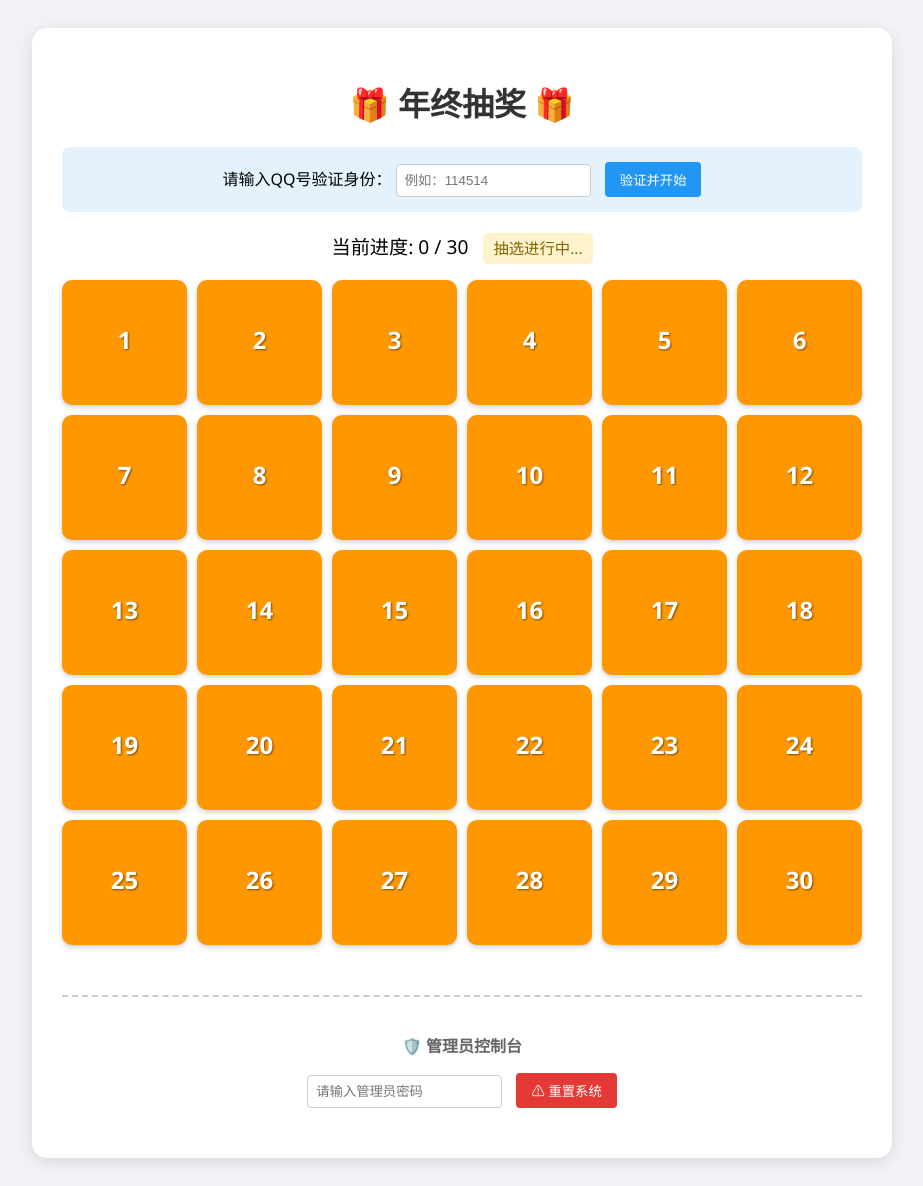
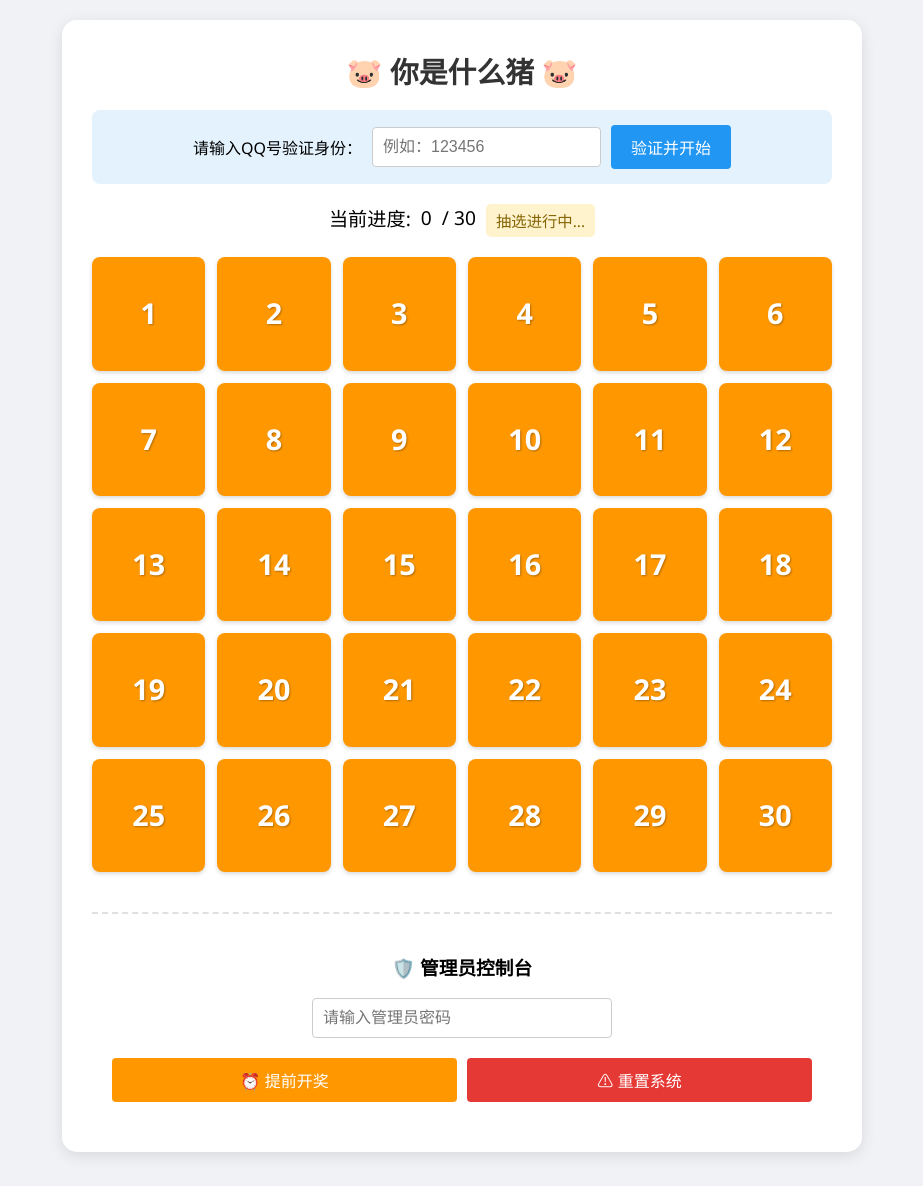
Before and after one commit to kitsurato/Remote-lottery, a Flask app: page / in a window 1280 px wide. Shown: the whole page, without its empty margins (178-1101 px from the left). After the commit the page ends 1156 px from the top, so only its background shows below. Run offline with Flask 3, Linux system fonts and the light colour scheme.

Commit message:
V1.1
增加提前开奖与id显示

```diff
--- a/app.py
+++ b/app.py
@@ -1,68 +1,109 @@
 import json
 import os
 import random
+import time
 from flask import Flask, render_template, jsonify, request
 
 app = Flask(__name__)
 
 # ================= 配置区域 =================
 
-# 管理员密码
-ADMIN_PASSWORD = "admin888"
-
-# 数据存储文件
+ADMIN_PASSWORD = "1145141919810"
 DATA_FILE = "lottery_data.json"
 
-# 用户名单及次数配置
+ADMIN_SECURITY_IP = {}
+
+# --- 用户名单 (QQ -> 名字 & 次数) ---
 ALLOWED_USERS_CONFIG = {
-    "123456": 1,
-    "888888": 5,
-    "10001": 2,
-    "admin": 30
+    "11111": {"name": "小A", "count": 10},
+    "22222": {"name": "小B", "count": 10},
+    "33333": {"name": "小C", "count": 10},
+
 }
 
-# 奖品池
+# --- 奖品列表 ---
 PRIZE_POOL = [
-    "小代哥的茶叶",
-    "仁之剑", "义之剑",
-    "自刎归天", "自刎归天", "自刎归天",
-    "牛魔", "牛魔", "牛魔", "牛魔",
-    "猪", "猪", "猪", "猪", "猪",
-    "猪", "猪", "猪", "猪", "猪",
-    "猪", "猪", "猪", "猪", "猪",
-    "猪", "猪", "猪", "猪", "猪"
+    "曼加利察羊毛猪", "伊比利亚黑蹄猪", "金华两头乌", "匈牙利卷毛猪", "荣昌猪",
+    "太湖梅山猪", "宁乡花猪", "东北民猪", "藏香猪", "成华猪",
+    "伯克希尔猪", "杜洛克猪", "汉普夏猪", "丹麦长白猪", "约克夏大白猪",
+    "皮特兰猪", "波中猪", "塔姆沃思猪", "巴马香猪", "越南大肚猪",
+    "酷尼酷尼猪", "哥廷根迷你猪", "尤卡坦缺齿猪", "奥萨巴岛猪", "非洲疣猪",
+    "红河猪", "鹿豚", "西貒", "巨林猪", "普通野猪"
 ]
 
-# 全局变量
 game_state = {}
 
-# ================= 核心逻辑 =================
+
+
+def get_client_ip():
+    """获取用户真实IP"""
+    if request.headers.getlist("X-Forwarded-For"):
+        return request.headers.getlist("X-Forwarded-For")[0]
+    return request.remote_addr
+
+def check_ip_lockout(ip):
+    """检查IP是否被锁定"""
+    if ip not in ADMIN_SECURITY_IP:
+        return None
+
+    record = ADMIN_SECURITY_IP[ip]
+
+    if time.time() < record['lockout_until']:
+        remaining = int(record['lockout_until'] - time.time())
+        minutes = remaining // 60
+        seconds = remaining % 60
+        return f'⛔ IP已锁定！请等待 {minutes}分{seconds}秒'
+
+    return None
+
+def record_auth_failure(ip):
+    """记录失败次数"""
+    if ip not in ADMIN_SECURITY_IP:
+        ADMIN_SECURITY_IP[ip] = {'attempts': 0, 'lockout_until': 0}
+
+    record = ADMIN_SECURITY_IP[ip]
+
+    if time.time() > record['lockout_until'] and record['lockout_until'] != 0:
+        record['attempts'] = 0
+        record['lockout_until'] = 0
+
+    record['attempts'] += 1
+
+    if record['attempts'] >= 3:
+        record['lockout_until'] = time.time() + 300
+        record['attempts'] = 0
+        return True
+
+    return False
+
+def reset_auth_success(ip):
+    """登录成功，清除不良记录"""
+    if ip in ADMIN_SECURITY_IP:
+        del ADMIN_SECURITY_IP[ip]
+
 
 def init_new_game():
-    """初始化新游戏"""
-    print("正在初始化新游戏...")
     prizes = PRIZE_POOL[:30]
     random.shuffle(prizes)
+
+    initial_counts = {}
+    for qq, info in ALLOWED_USERS_CONFIG.items():
+        initial_counts[qq] = info['count']
 
     new_state = {
         'slots': {},
         'is_revealed': False,
         'taken_count': 0,
-        'user_remaining': ALLOWED_USERS_CONFIG.copy()
+        'user_remaining': initial_counts
     }
 
     for i in range(30):
-        # 注意：JSON的key必须是字符串
         new_state['slots'][str(i)] = {
-            'id': i,
-            'taken': False,
-            'user': '',
-            'prize': prizes[i]
+            'id': i, 'taken': False, 'user': '', 'prize': prizes[i]
         }
     return new_state
 
 def save_data():
-    """保存数据到硬盘"""
     try:
         with open(DATA_FILE, 'w', encoding='utf-8') as f:
             json.dump(game_state, f, ensure_ascii=False, indent=4)
@@ -70,25 +111,20 @@ def save_data():
         print(f"保存失败: {e}")
 
 def load_data():
-    """加载数据"""
     global game_state
     if os.path.exists(DATA_FILE):
         try:
             with open(DATA_FILE, 'r', encoding='utf-8') as f:
                 game_state = json.load(f)
-            print("成功加载存档！")
         except:
-            print("存档损坏，重新初始化...")
             game_state = init_new_game()
             save_data()
     else:
         game_state = init_new_game()
         save_data()
 
-# 启动时加载
 load_data()
 
-# ================= 路由接口 =================
 
 @app.route('/')
 def index():
@@ -99,24 +135,23 @@ def login():
     data = request.json
     qq = str(data.get('qq', '')).strip()
 
+    if qq not in ALLOWED_USERS_CONFIG:
+        return jsonify({'success': False, 'message': '❌ 该QQ号不在名单中！'})
+
     user_counts = game_state.get('user_remaining', {})
+    remaining = user_counts.get(qq, 0)
 
-    if qq not in user_counts:
-        return jsonify({'success': False, 'message': '❌ 该QQ号不在邀请名单中！'})
-
-    remaining = user_counts[qq]
     if remaining <= 0:
         return jsonify({'success': False, 'message': '⚠️ 您的抽奖次数已用完！'})
 
+    nickname = ALLOWED_USERS_CONFIG[qq]['name']
     return jsonify({
-        'success': True,
-        'remaining': remaining,
-        'message': f'验证成功！您还有 {remaining} 次机会'
+        'success': True, 'remaining': remaining, 'name': nickname,
+        'message': f'欢迎，{nickname}！您还有 {remaining} 次机会'
     })
 
 @app.route('/api/status')
 def get_status():
-    # 如果全部抽完，自动触发揭晓
     if game_state['taken_count'] >= 30 and not game_state['is_revealed']:
         game_state['is_revealed'] = True
         save_data()
@@ -125,7 +160,7 @@ def get_status():
     for k, v in game_state['slots'].items():
         safe_slots[k] = v.copy()
         if not game_state['is_revealed']:
-             safe_slots[k]['prize'] = "???" # 隐藏奖品
+             safe_slots[k]['prize'] = "???"
 
     return jsonify({
         'slots': safe_slots,
@@ -142,43 +177,78 @@ def pick_slot():
     slot_id = str(data.get('slot_id'))
     qq = str(data.get('qq', '')).strip()
 
-    user_counts = game_state['user_remaining']
-
-    if qq not in user_counts:
+    if qq not in ALLOWED_USERS_CONFIG:
         return jsonify({'success': False, 'message': '非法用户'})
 
-    if user_counts[qq] <= 0:
+    if game_state['user_remaining'].get(qq, 0) <= 0:
         return jsonify({'success': False, 'message': '您的次数已用完'})
 
     if game_state['slots'][slot_id]['taken']:
         return jsonify({'success': False, 'message': '手慢了，位置被抢了！'})
 
-    # 更新状态
+    nickname = ALLOWED_USERS_CONFIG[qq]['name']
+
     game_state['user_remaining'][qq] -= 1
     game_state['slots'][slot_id]['taken'] = True
-    game_state['slots'][slot_id]['user'] = f"QQ:{qq}"
+    game_state['slots'][slot_id]['user'] = nickname
     game_state['taken_count'] += 1
 
-    save_data() # 立即保存
+    save_data()
+    return jsonify({'success': True, 'remaining': game_state['user_remaining'][qq]})
 
-    return jsonify({
-        'success': True,
-        'remaining': game_state['user_remaining'][qq]
-    })
 
 @app.route('/api/admin/reset', methods=['POST'])
 def admin_reset():
+    client_ip = get_client_ip()
+
+    lock_msg = check_ip_lockout(client_ip)
+    if lock_msg:
+        return jsonify({'success': False, 'message': lock_msg})
+
     data = request.json
-    password = data.get('password', '')
+    input_pwd = data.get('password', '')
 
-    if password != ADMIN_PASSWORD:
-        return jsonify({'success': False, 'message': '密码错误！'})
+    if input_pwd != ADMIN_PASSWORD:
+        just_locked = record_auth_failure(client_ip)
+        if just_locked:
+            return jsonify({'success': False, 'message': '⛔ 连续错误3次！您已被锁定 5 分钟！'})
 
+        attempts = ADMIN_SECURITY_IP[client_ip]['attempts']
+        return jsonify({'success': False, 'message': f'密码错误！再错 {3 - attempts} 次将被锁定。'})
+
+    reset_auth_success(client_ip)
     global game_state
     game_state = init_new_game()
     save_data()
+    return jsonify({'success': True, 'message': '✅ 系统已重置！'})
 
-    return jsonify({'success': True, 'message': '系统已重置，所有数据已清除！'})
+@app.route('/api/admin/early_reveal', methods=['POST'])
+def admin_early_reveal():
+    client_ip = get_client_ip()
+
+    lock_msg = check_ip_lockout(client_ip)
+    if lock_msg:
+        return jsonify({'success': False, 'message': lock_msg})
+
+    data = request.json
+    input_pwd = data.get('password', '')
+
+    if input_pwd != ADMIN_PASSWORD:
+        just_locked = record_auth_failure(client_ip)
+        if just_locked:
+            return jsonify({'success': False, 'message': '⛔ 连续错误3次！您已被锁定 5 分钟！'})
+
+        attempts = ADMIN_SECURITY_IP[client_ip]['attempts']
+        return jsonify({'success': False, 'message': f'密码错误！再错 {3 - attempts} 次将被锁定。'})
+
+    reset_auth_success(client_ip)
+
+    if game_state['is_revealed']:
+        return jsonify({'success': False, 'message': '已经是开奖状态了！'})
+
+    game_state['is_revealed'] = True
+    save_data()
+    return jsonify({'success': True, 'message': '⚡ 已执行提前开奖！'})
 
 if __name__ == '__main__':
     app.run(debug=True, host='0.0.0.0', port=5000)
--- a/static/script.js
+++ b/static/script.js
@@ -4,7 +4,6 @@ let isRevealedState = false;
 function initGrid() {
     const grid = document.getElementById('lotteryGrid');
     if (!grid) return;
-
     grid.innerHTML = "";
     for (let i = 0; i < 30; i++) {
         let slot = document.createElement('div');
@@ -37,7 +36,7 @@ function login() {
             currentQQ = qq;
             document.getElementById('inputArea').classList.add('hidden');
             document.getElementById('userInfo').classList.remove('hidden');
-            document.getElementById('displayQQ').innerText = currentQQ;
+            document.getElementById('displayQQ').innerText = data.name; // 显示名字
             document.getElementById('remainCount').innerText = data.remaining;
             alert(data.message);
         } else {
@@ -77,9 +76,7 @@ function startPolling() {
 function fetchStatus() {
     fetch('/api/status')
         .then(response => response.json())
-        .then(data => {
-            updateUI(data);
-        })
+        .then(data => { updateUI(data); })
         .catch(err => console.error(err));
 }
 
@@ -99,29 +96,28 @@ function updateUI(data) {
     for (let i = 0; i < 30; i++) {
         const slotData = data.slots[i.toString()];
         const slotDiv = document.getElementById('slot-' + i);
-
         if (!slotDiv || !slotData) continue;
 
         if (slotData.taken) {
             slotDiv.classList.add('taken');
-
             slotDiv.querySelector('.slot-user').innerText = slotData.user;
 
-            const hue = getHueFromStr(slotData.user);
+            // 使用名字生成独特颜色
+            const color = getDistinctColor(slotData.user);
 
             if (!isRevealedState) {
-                // 状态A：正常选中
-                slotDiv.style.backgroundColor = `hsl(${hue}, 70%, 45%)`;
+                slotDiv.style.backgroundColor = `hsl(${color.h}, ${color.s}%, ${color.l}%)`;
                 slotDiv.style.borderColor = "rgba(0,0,0,0.1)";
             } else {
-                // 状态B：已揭晓
-                slotDiv.style.backgroundColor = `hsl(${hue}, 85%, 30%)`;
+                slotDiv.style.backgroundColor = `hsl(${color.h}, ${Math.min(color.s + 10, 100)}%, ${Math.max(color.l - 15, 20)}%)`;
                 slotDiv.classList.add('revealed');
                 slotDiv.querySelector('.slot-prize').innerText = slotData.prize;
             }
-
+        } else if (isRevealedState && !slotData.taken) {
+             slotDiv.classList.add('revealed');
+             slotDiv.querySelector('.slot-prize').innerText = slotData.prize;
+             slotDiv.style.backgroundColor = "#78909c";
         } else {
-            // 重置/未被选状态
             slotDiv.className = 'slot';
             slotDiv.style.backgroundColor = "";
             slotDiv.querySelector('.slot-user').innerText = "";
@@ -130,18 +126,22 @@ function updateUI(data) {
     }
 }
 
-function getHueFromStr(str) {
+function getDistinctColor(str) {
+    if (!str) return { h: 0, s: 0, l: 50 };
     let hash = 0;
     for (let i = 0; i < str.length; i++) {
         hash = str.charCodeAt(i) + ((hash << 5) - hash);
     }
-    return Math.abs(hash % 360);
+    const goldenAngle = 137.508;
+    const hue = Math.abs((hash * goldenAngle) % 360);
+    const saturation = 65 + (Math.abs(hash) % 20);
+    const lightness = 40 + (Math.abs(hash) % 10);
+    return { h: hue, s: saturation, l: lightness };
 }
 
 function resetSystem() {
     const pwd = document.getElementById('adminPwd').value;
     if (!pwd) { alert("请输入管理员密码！"); return; }
-
     if(!confirm("⚠️ 警告：这将清除所有记录！确定要重置吗？")) return;
 
     fetch('/api/admin/reset', {
@@ -150,11 +150,21 @@ function resetSystem() {
         body: JSON.stringify({ password: pwd })
     })
     .then(res => res.json())
-    .then(data => {
-        alert(data.message);
-        if (data.success) location.reload();
-    });
+    .then(data => { alert(data.message); if (data.success) location.reload(); });
 }
 
+function earlyReveal() {
+    const pwd = document.getElementById('adminPwd').value;
+    if (!pwd) { alert("请输入管理员密码！"); return; }
+    if(!confirm("⚠️ 确定要在人数未满的情况下【提前开奖】吗？")) return;
+
+    fetch('/api/admin/early_reveal', {
+        method: 'POST',
+        headers: { 'Content-Type': 'application/json' },
+        body: JSON.stringify({ password: pwd })
+    })
+    .then(res => res.json())
+    .then(data => { alert(data.message); if (data.success) fetchStatus(); });
+}
 
 window.onload = initGrid;
--- a/static/style.css
+++ b/static/style.css
@@ -1,139 +1,91 @@
 body {
     font-family: 'Segoe UI', Tahoma, Geneva, Verdana, sans-serif;
     background-color: #f0f2f5;
-    display: flex;
-    justify-content: center;
-    padding: 20px;
+    display: flex; justify-content: center;
+    padding: 20px; margin: 0; min-height: 100vh;
 }
-
 .container {
-    background-color: white;
-    padding: 30px;
-    border-radius: 15px;
-    box-shadow: 0 4px 15px rgba(0,0,0,0.1);
-    text-align: center;
-    max-width: 800px;
-    width: 100%;
+    background-color: white; padding: 30px; border-radius: 15px;
+    box-shadow: 0 4px 15px rgba(0,0,0,0.1); text-align: center;
+    max-width: 800px; width: 100%; box-sizing: border-box;
 }
-
-h1 { color: #333; }
+h1 { color: #333; margin-top: 0; font-size: 1.8rem; }
 
 .user-input-area {
-    margin-bottom: 20px;
-    padding: 15px;
-    background: #e3f2fd;
-    border-radius: 8px;
+    margin-bottom: 20px; padding: 15px; background: #e3f2fd;
+    border-radius: 8px; display: flex; justify-content: center;
+    align-items: center; flex-wrap: wrap; gap: 10px;
 }
 .user-info {
-    margin-bottom: 20px;
-    padding: 10px;
-    background-color: #e8f5e9;
-    border: 1px solid #c8e6c9;
-    border-radius: 8px;
-    font-size: 1.1em;
+    margin-bottom: 20px; padding: 10px; background-color: #e8f5e9;
+    border: 1px solid #c8e6c9; border-radius: 8px; font-size: 1.1em;
 }
 .hidden { display: none; }
 
-input[type="text"], input[type="password"] {
-    padding: 8px; margin-right: 10px; border: 1px solid #ccc; border-radius: 4px;
-}
-button {
-    padding: 8px 15px; background-color: #2196F3; color: white;
-    border: none; border-radius: 4px; cursor: pointer;
-}
+input { padding: 10px; border: 1px solid #ccc; border-radius: 4px; font-size: 16px; }
+button { padding: 10px 20px; background-color: #2196F3; color: white; border: none; border-radius: 4px; cursor: pointer; font-size: 16px; white-space: nowrap; }
 button:hover { background-color: #1976D2; }
 
-.status-bar { margin: 20px 0; font-size: 1.2em; }
-.status-tag { padding: 5px 10px; border-radius: 5px; font-size: 0.8em; margin-left: 10px;}
+.status-bar { margin: 20px 0; font-size: 1.2em; display: flex; justify-content: center; gap: 10px; }
+.status-tag { padding: 5px 10px; border-radius: 5px; font-size: 0.8em; }
 .status-tag.picking { background-color: #fff3cd; color: #856404; }
 .status-tag.revealed { background-color: #d4edda; color: #155724; font-weight: bold; }
 
 .grid-container {
-    display: grid;
-    grid-template-columns: repeat(6, 1fr);
-    gap: 10px;
-    margin-top: 20px;
+    display: grid; grid-template-columns: repeat(6, 1fr); gap: 12px; margin-top: 20px;
+}
+.slot {
+    aspect-ratio: 1; background-color: #FF9800; color: white;
+    border-radius: 8px; display: flex; flex-direction: column;
+    justify-content: center; align-items: center; cursor: pointer;
+    font-weight: bold; transition: all 0.2s ease;
+    box-shadow: 0 2px 4px rgba(0,0,0,0.15); position: relative;
+    overflow: hidden; padding: 2px; user-select: none;
+    -webkit-tap-highlight-color: transparent;
+}
+.slot:active { transform: scale(0.95); }
+.slot:hover { transform: translateY(-2px); box-shadow: 0 4px 8px rgba(0,0,0,0.2); }
+
+.slot.taken { cursor: not-allowed; border: 2px solid rgba(255,255,255,0.4); }
+.slot.revealed {
+    cursor: default; transform: rotateY(360deg); transition: transform 0.8s;
+    border: 2px solid #FFD700; box-shadow: 0 0 10px rgba(255, 215, 0, 0.5);
 }
 
-.slot {
-    aspect-ratio: 1;
-    background-color: #FF9800;
-    color: white;
-    border-radius: 10px;
-    display: flex;
-    flex-direction: column;
-    justify-content: center;
-    align-items: center;
-    cursor: pointer;
-    font-weight: bold;
-    transition: all 0.3s ease;
-    box-shadow: 0 2px 5px rgba(0,0,0,0.2);
-    position: relative;
-    overflow: hidden;
-    padding: 5px;
+.slot-number { font-size: 1.8em; text-shadow: 1px 1px 2px rgba(0,0,0,0.3); }
+.slot-user {
+    font-size: 0.75em; margin-top: 2px; color: white; z-index: 2;
+    text-shadow: 1px 1px 2px rgba(0,0,0,0.8); width: 100%;
+    overflow: hidden; text-overflow: ellipsis; white-space: nowrap;
 }
-
-.slot:hover { transform: translateY(-3px); box-shadow: 0 5px 10px rgba(0,0,0,0.3); }
-
-.slot.taken {
-    cursor: not-allowed;
-    transform: none;
-    border: 2px solid rgba(255,255,255,0.3);
+.slot-prize {
+    display: none; font-size: 0.8em; line-height: 1.2; margin-top: 2px;
+    padding: 2px; color: #FFF59D; font-weight: 900;
+    text-shadow: 1px 1px 0px #000; border-top: 1px solid rgba(255,255,255,0.3);
+    width: 95%; word-break: break-all;
 }
-
-.slot.revealed {
-    cursor: default;
-    transform: rotateY(360deg);
-    transition: transform 0.8s;
-    border: 2px solid #FFD700;
-    box-shadow: 0 0 15px rgba(255, 215, 0, 0.4);
-}
-
-.slot-number {
-    font-size: 1.5em;
-    text-shadow: 1px 1px 2px rgba(0,0,0,0.5);
-}
-.slot-user {
-    font-size: 0.8em;
-    margin-top: 5px;
-    color: white;
-    z-index: 2;
-    text-shadow: 1px 1px 2px rgba(0,0,0,0.8);
-    word-break: break-all;
-    line-height: 1.1;
-}
-
-.slot-prize {
-    display: none;
-    font-size: 0.85em;
-    margin-top: 5px;
-    padding: 2px;
-    color: #FFF59D;
-    font-weight: 900;
-    text-shadow: 1px 1px 0px #000;
-    border-top: 1px solid rgba(255,255,255,0.3);
-    width: 90%;
-}
-
 .slot.revealed .slot-number { display: none; }
 .slot.revealed .slot-prize { display: block; }
-.slot.revealed .slot-user {
-    display: block;
-    font-size: 0.7em;
-    opacity: 0.9;
-}
+.slot.revealed .slot-user { display: block; opacity: 0.9; font-size: 0.7em; }
 
-.admin-panel {
-    margin-top: 50px;
-    padding: 20px;
-    border-top: 2px dashed #ccc;
-    text-align: center;
-}
-.admin-panel h3 { color: #666; font-size: 1em; }
-.admin-panel button { background-color: #e53935; }
-.admin-panel button:hover { background-color: #c62828; }
+.admin-panel { margin-top: 40px; padding: 20px; border-top: 2px dashed #e0e0e0; }
+.admin-btns { display: flex; gap: 10px; margin-top: 10px; }
+.admin-panel input { width: 100%; max-width: 300px; box-sizing: border-box; margin-bottom: 10px;}
+.btn-early { background-color: #FF9800; flex: 1; }
+.btn-early:hover { background-color: #F57C00; }
+.btn-reset { background-color: #e53935; flex: 1; }
+.btn-reset:hover { background-color: #d32f2f; }
 
 @media (max-width: 600px) {
-    .grid-container { grid-template-columns: repeat(5, 1fr); }
-
+    body { padding: 10px; background-color: #fff; }
+    .container { padding: 15px 10px; box-shadow: none; }
+    h1 { font-size: 1.5rem; }
+    .user-input-area { flex-direction: column; align-items: stretch; }
+    input { width: 100%; box-sizing: border-box; }
+    button { width: 100%; margin-top: 5px; }
+    .grid-container { grid-template-columns: repeat(3, 1fr); gap: 8px; }
+    .slot { border-radius: 6px; }
+    .slot-prize { font-size: 0.75em; }
+    .admin-btns { flex-direction: column; }
+    .admin-panel input { max-width: 100%; }
 }
--- a/templates/index.html
+++ b/templates/index.html
@@ -3,21 +3,21 @@
 <head>
     <meta charset="UTF-8">
     <meta name="viewport" content="width=device-width, initial-scale=1.0">
-    <title>年终抽奖</title>
+    <title>幸运猪猪抽奖</title>
     <link rel="stylesheet" href="{{ url_for('static', filename='style.css') }}">
 </head>
 <body>
     <div class="container">
-        <h1>🎁 年终抽奖 🎁</h1>
+        <h1>🐷 你是什么猪 🐷</h1>
 
         <div class="user-input-area" id="inputArea">
             <label for="qqNumber">请输入QQ号验证身份：</label>
-            <input type="text" id="qqNumber" placeholder="例如：114514">
+            <input type="text" id="qqNumber" placeholder="例如：123456">
             <button onclick="login()">验证并开始</button>
         </div>
 
         <div id="userInfo" class="user-info hidden">
-            当前用户 QQ: <span id="displayQQ" style="font-weight:bold; color:#2196F3;"></span> |
+            当前用户: <span id="displayQQ" style="font-weight:bold; color:#2196F3;"></span> |
             剩余机会: <span id="remainCount" style="font-weight:bold; color:red; font-size: 1.2em;">0</span> 次
         </div>
 
@@ -26,16 +26,17 @@
             <span id="statusBtn" class="status-tag picking">抽选进行中...</span>
         </div>
 
-        <div class="grid-container" id="lotteryGrid">
-            </div>
+        <div class="grid-container" id="lotteryGrid"></div>
 
         <div class="admin-panel">
             <h3>🛡️ 管理员控制台</h3>
             <input type="password" id="adminPwd" placeholder="请输入管理员密码">
-            <button onclick="resetSystem()">⚠ 重置系统</button>
+            <div class="admin-btns">
+                <button onclick="earlyReveal()" class="btn-early">⏰ 提前开奖</button>
+                <button onclick="resetSystem()" class="btn-reset">⚠ 重置系统</button>
+            </div>
         </div>
     </div>
-
     <script src="{{ url_for('static', filename='script.js') }}"></script>
 </body>
 </html>
```
